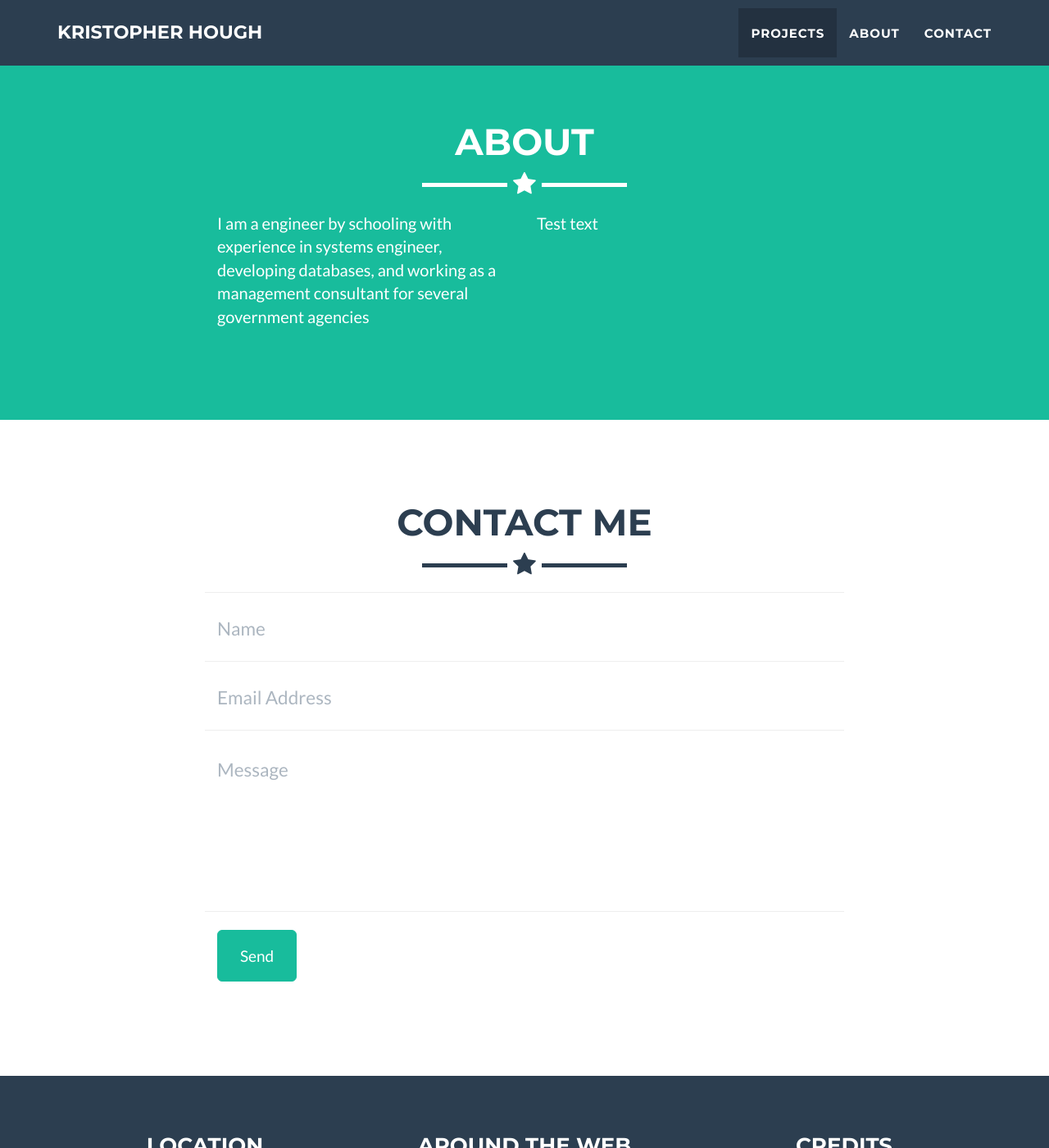
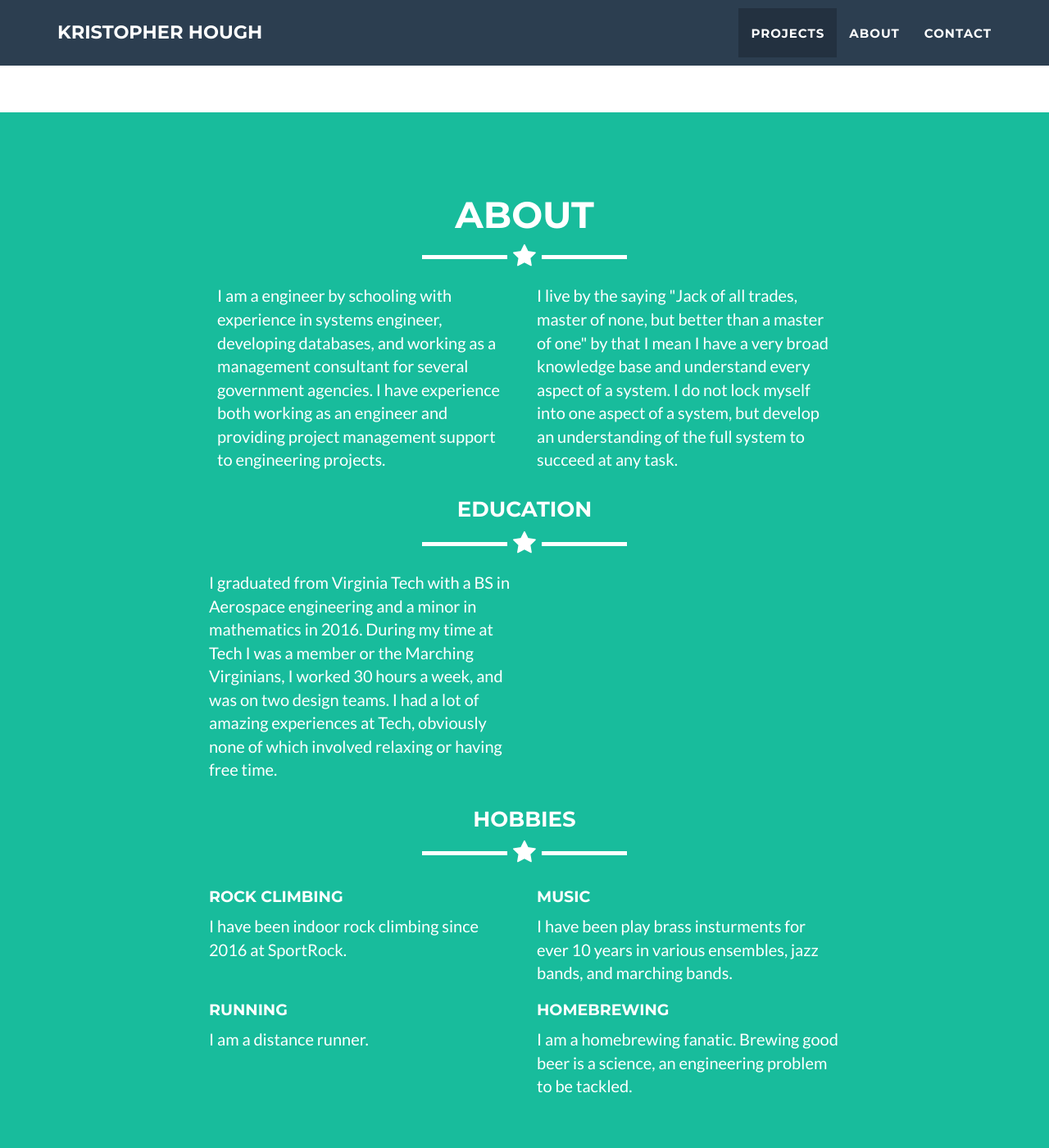
Before and after one commit to KristopherHough/kristopherhough.github.io, a Jekyll site: the page built from _posts/2014-07-17-Formula-SAE.markdown, in a window 1280 px wide and 1400 px high, scrolled down 832 px. Shown: the whole window at 82% size. Built offline with Jekyll 4.4.1, drawn with Linux system fonts in a browser that asks for light colours; some of the changed text lies outside the part shown.

Commit message:
updated about and posts

```diff
--- a/_includes/about.html
+++ b/_includes/about.html
@@ -9,14 +9,60 @@
             </div>
             <div class="row">
                 <div class="col-lg-4 col-lg-offset-2">
-                    <p>I am a engineer by schooling with experience in systems engineer, developing databases, and working as a management consultant for several government agencies</p>
+                    <p>I am a engineer by schooling with experience in systems engineer,
+                      developing databases,
+                      and working as a management consultant for several government agencies.
+                    I have experience both working as an engineer and providing project management support to
+                  engineering projects.</p>
                 </div>
                 <div class="col-lg-4">
-                    <p>Test text</p>
+                    <p>I live by the saying "Jack of all trades, master of none, but better than a master of one"
+                    by that I mean I have a very broad knowledge base and understand every aspect of a system.
+                  I do not lock myself into one aspect of a system, but develop an understanding of the full system to
+               succeed at any task.  </p>
                 </div>
                 <div class="col-lg-8 col-lg-offset-2 text-center">
 
                 </div>
             </div>
+            <div class="row">
+                <div class="col-lg-12 text-center">
+                    <h3>Education</h3>
+                    <hr class="star-light"></div>
+                    <div class="row">
+                        <div class="col-lg-4 col-lg-offset-2">
+                            <p>I graduated from Virginia Tech with a BS in Aerospace engineering and a minor in mathematics in 2016.
+                            During my time at Tech I was a member or the Marching Virginians, I worked 30 hours a
+                            week, and was on two design teams. I had a lot of amazing experiences at Tech, obviously none of
+                            which involved relaxing or having free time.</p>
+                        </div>
+                        </div>
+
+            </div>
+            <div class="row">
+                <div class="col-lg-12 text-center">
+                    <h3>Hobbies</h3>
+                    <hr class="star-light"></div>
+                    <div class="row">
+                        <div class="col-lg-4 col-lg-offset-2">
+                          <h4>Rock Climbing</h4>
+                            <p>I have been indoor rock climbing since 2016 at SportRock.</p>
+                        </div>
+                        <div class="col-lg-4">
+                          <h4>Music</h4>
+                            <p>I have been play brass insturments for ever 10 years in various ensembles, jazz bands, and marching bands.</p>
+                        </div>
+                        </div>
+                        <div class="row">
+                            <div class="col-lg-4 col-lg-offset-2">
+                              <h4>Running</h4>
+                                <p>I am a distance runner.</p>
+                            </div>
+                            <div class="col-lg-4">
+                              <h4>Homebrewing</h4>
+                                <p>I am a homebrewing fanatic.  Brewing good beer is a science, an engineering problem to be tackled.</p>
+                            </div>
+                            </div>
+            </div>
         </div>
     </section>
--- a/_includes/portfolio_grid.html
+++ b/_includes/portfolio_grid.html
@@ -10,15 +10,15 @@
             </div>
             <div class="row">
                 {% for post in site.posts %}
-                    <div class="col-sm-4 portfolio-item">
+                    <div class="col-sm-4 portfolio-item"  align="middle">
                         <a href="#portfolioModal-{{ post.modal-id }}" class="portfolio-link" data-toggle="modal">
                             <div class="caption">
                                 <div class="caption-content">
                                     <i class="fa fa-search-plus fa-3x"></i>
                                 </div>
                             </div>
-                            <img src="img/portfolio/{{ post.img }}" class="img-responsive" alt="{{ post.alt }}" align="middle">
-                        </a>
+                            <img src="img/portfolio/{{ post.img }}" class="img-responsive" alt="{{ post.alt }}">
+                        <h3 align="middle">{{ post.title }}</h3></a>
                     </div>
                 {% endfor %}
             </div>
--- a/_posts/2014-07-17-Formula-SAE.markdown
+++ b/_posts/2014-07-17-Formula-SAE.markdown
@@ -7,6 +7,6 @@ alt: image-alt
 project-date: April 2014
 client: Start Bootstrap
 category: Web Development
-description: Use this area of the page to describe your project. The icon above is part of a free icon set by <a href="https://sellfy.com/p/8Q9P/jV3VZ/">Flat Icons</a>. On their website, you can download their free set with 16 icons, or you can purchase the entire set with 146 icons for only $12!
+description: I designed and manufactured the undertray for the 2016 VT formula SAE vehicle.
 
 ---
```
